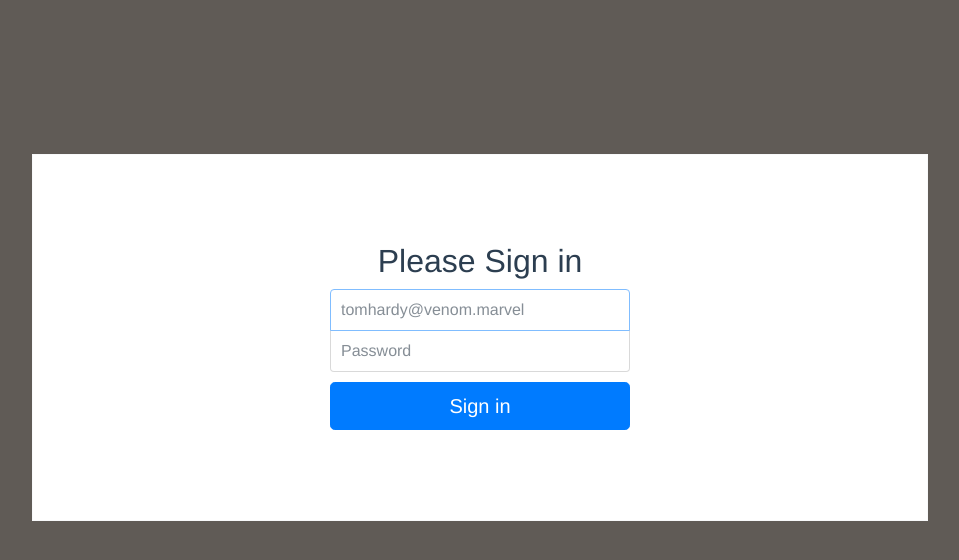
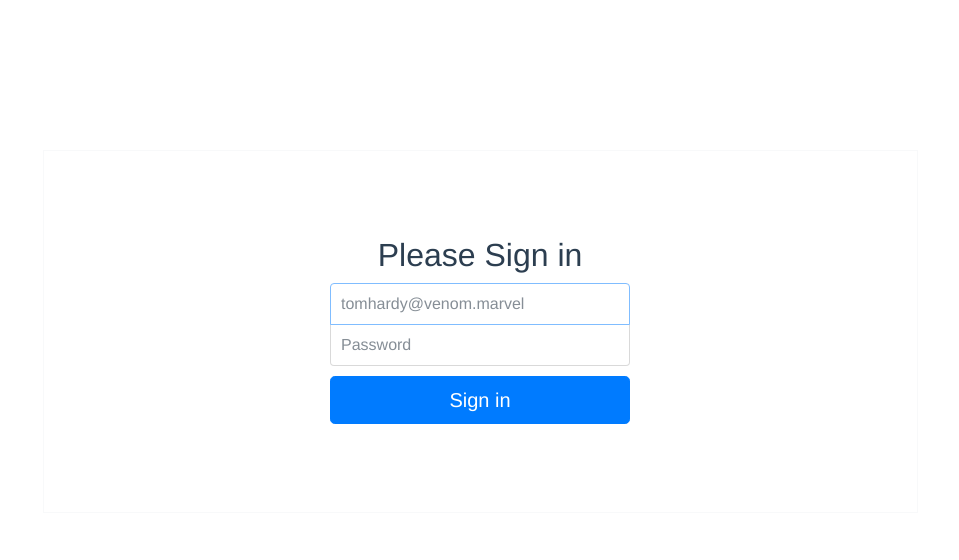
Before and after one commit to chalchuck/bookstore-frontend, a Vue app: page / in a window 1280 px wide. Shown: the top 560 px of the page, without its empty margins (160-1119 px from the left). Built offline with nearby package versions, Linux system fonts and the light colour scheme; no server answers.

Commit message:
Removed the black container surrounding the Login Form

```diff
--- a/src/components/Login.vue
+++ b/src/components/Login.vue
@@ -1,5 +1,5 @@
 <template>
-  <div class="login-overlay">
+  <!-- <div class="login-overlay"> -->
     <div class="login-wrapper border border-light">
       <form class="form-signin" @submit.prevent="login">
         <h2 class="form-signin-heading">Please Sign in</h2>
@@ -11,7 +11,7 @@
         <button class="btn btn-lg btn-primary btn-block" type="submit">Sign in</button>
       </form>
     </div>
-  </div>
+  <!-- </div> -->
 </template>
 
 <script>
```
